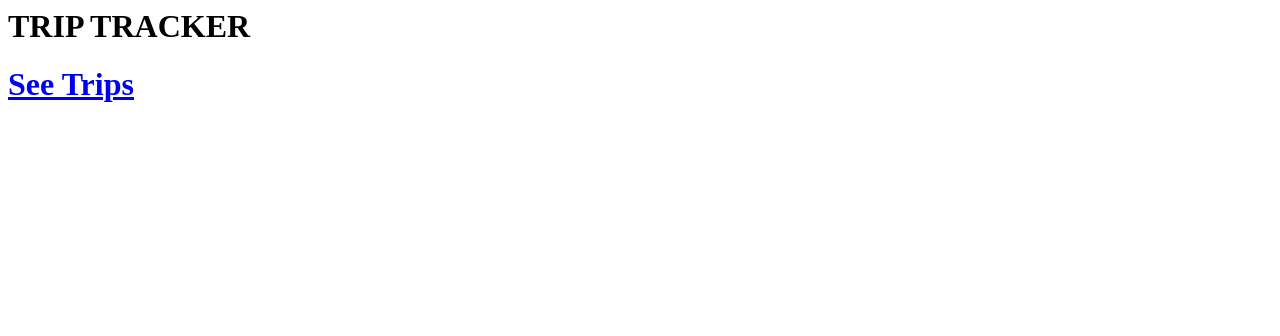
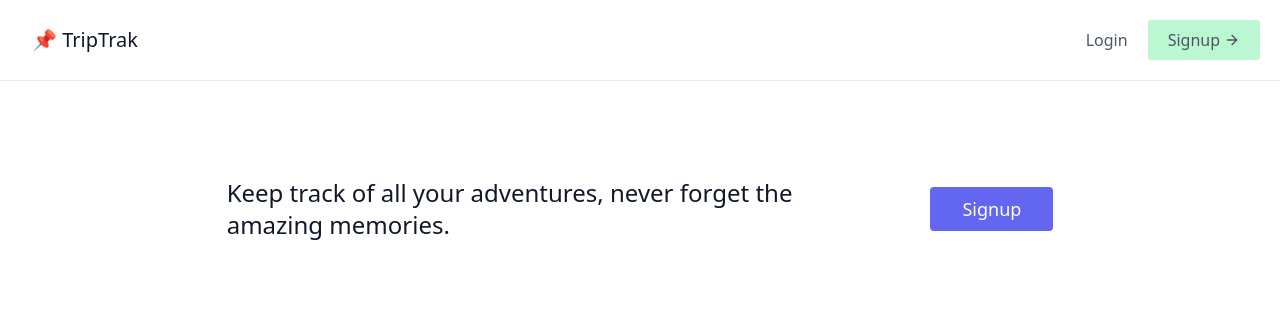
Before and after one commit to FullstackSammy/trip-trak, a Django app: page / in a window 1280 px wide. Shown: the top 336 px of the page. Run offline with Django 4.2, Linux system fonts and the light colour scheme; some libraries are stand-ins or nearby versions.

Commit message:
added some styling to the index.html

```diff
--- a/trip/templates/trip/index.html
+++ b/trip/templates/trip/index.html
@@ -1,3 +1,55 @@
-<h1>TRIP TRACKER</h1>
+<!DOCTYPE html>
+<html lang="en">
+<head>
+    <meta charset="UTF-8">
+    <meta http-equiv="X-UA-Compatible" content="IE=edge">
+    <meta name="viewport" content="width=device-width, initial-scale=1.0">
+    <title>Document</title>
+    <script src="https://cdn.tailwindcss.com"></script>
 
-<h1><a href="{% url 'trip-list' %}">See Trips</a></h1>
+</head>
+<body>
+    <header class="text-gray-600 body-font border-b">
+        <div class="container mx-auto flex flex-wrap p-5 flex-col md:flex-row items-center">
+          <a class="flex title-font font-medium items-center text-gray-900 mb-4 md:mb-0">
+            <span class="ml-3 text-xl">📌 TripTrak</span>
+          </a>
+          <nav class="md:ml-auto flex flex-wrap items-center text-base justify-center">
+            {% if not user.is_authenticated %}
+            <a href="{% url 'login' %}" class="mr-5 hover:text-gray-900">Login</a>
+            {% else %}
+            <a href="{% url 'logout' %}" class="mr-5 hover:text-gray-900">Logout</a>
+            {% endif %}
+          </nav>
+          <a {% if user.is_authenticated %} href="{% url 'trip-list' %}" {% else %} href="{% url 'signup' %}" {% endif %}>
+              <button class="inline-flex items-center bg-green-200 border-0 py-2 px-5 focus:outline-none hover:bg-green-300 rounded text-base mt-4 md:mt-0">
+                {% if user.is_authenticated %}
+                Dashboard
+                {% else %}
+                Signup
+                {% endif %}
+                <svg fill="none" stroke="currentColor" stroke-linecap="round" stroke-linejoin="round" stroke-width="2" class="w-4 h-4 ml-1" viewBox="0 0 24 24">
+                    <path d="M5 12h14M12 5l7 7-7 7"></path>
+                </svg>
+                </button>
+            </a>
+        </div>
+      </header>
+      <section class="text-gray-600 body-font">
+        <div class="container px-5 py-24 mx-auto">
+          <div class="lg:w-2/3 flex flex-col sm:flex-row sm:items-center items-start mx-auto">
+            <h1 class="flex-grow sm:pr-16 text-2xl font-medium title-font text-gray-900">Keep track of all your adventures, never forget the amazing memories.</h1>
+            {% if user.is_authenticated %}
+            <a href="{% url 'trip-list' %}">
+                <button class="flex-shrink-0 text-white bg-indigo-500 border-0 py-2 px-8 focus:outline-none hover:bg-indigo-600 rounded text-lg mt-10 sm:mt-0">Dashboard</button>
+            </a>
+            {% else %}
+            <a href="{% url 'signup' %}">
+                <button class="flex-shrink-0 text-white bg-indigo-500 border-0 py-2 px-8 focus:outline-none hover:bg-indigo-600 rounded text-lg mt-10 sm:mt-0">Signup</button>
+            </a>
+            {% endif %}
+          </div>
+        </div>
+      </section>
+</body>
+</html>
```
Also changed, not shown: db.sqlite3, media/notes/mansion_tourismpage.jpg (added).
